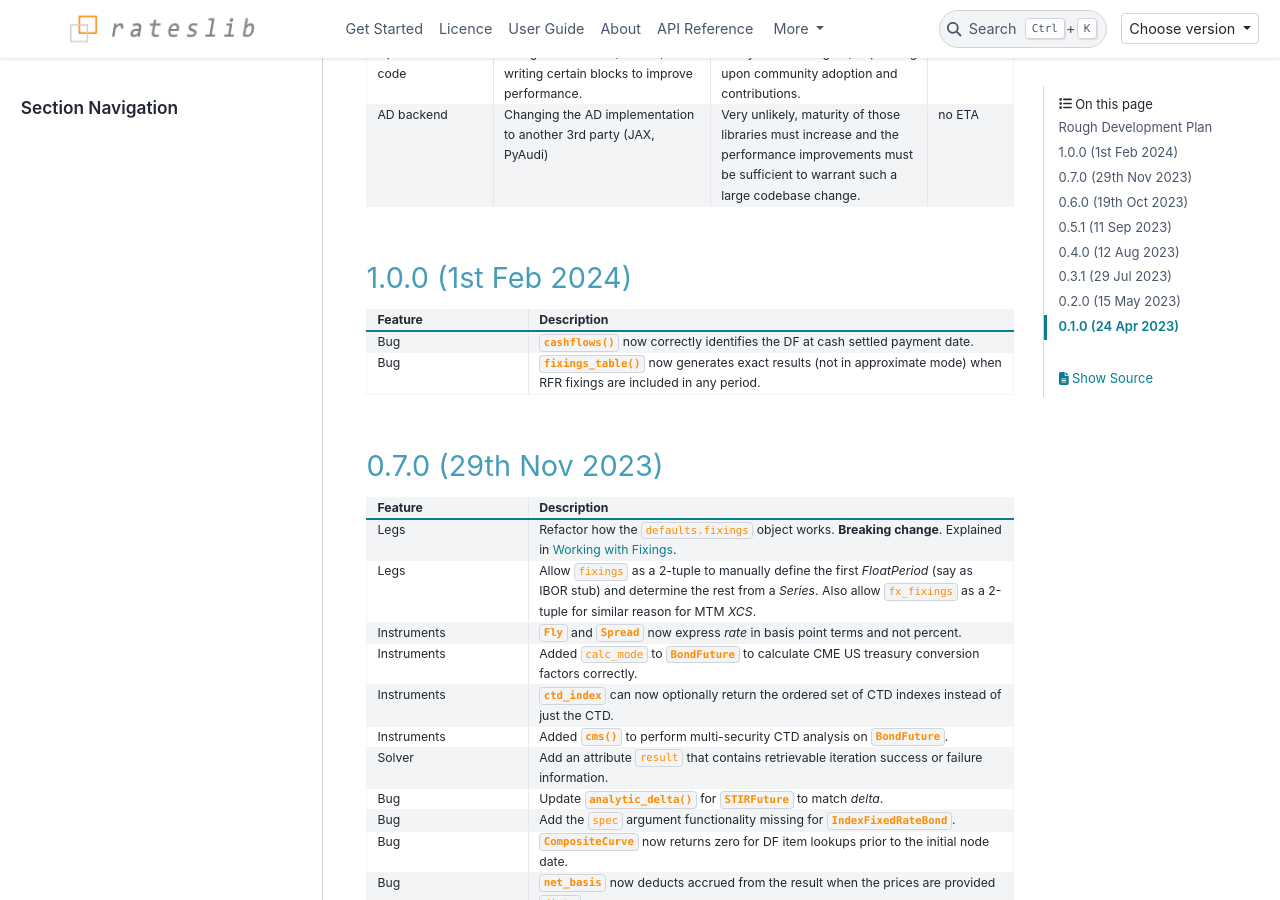
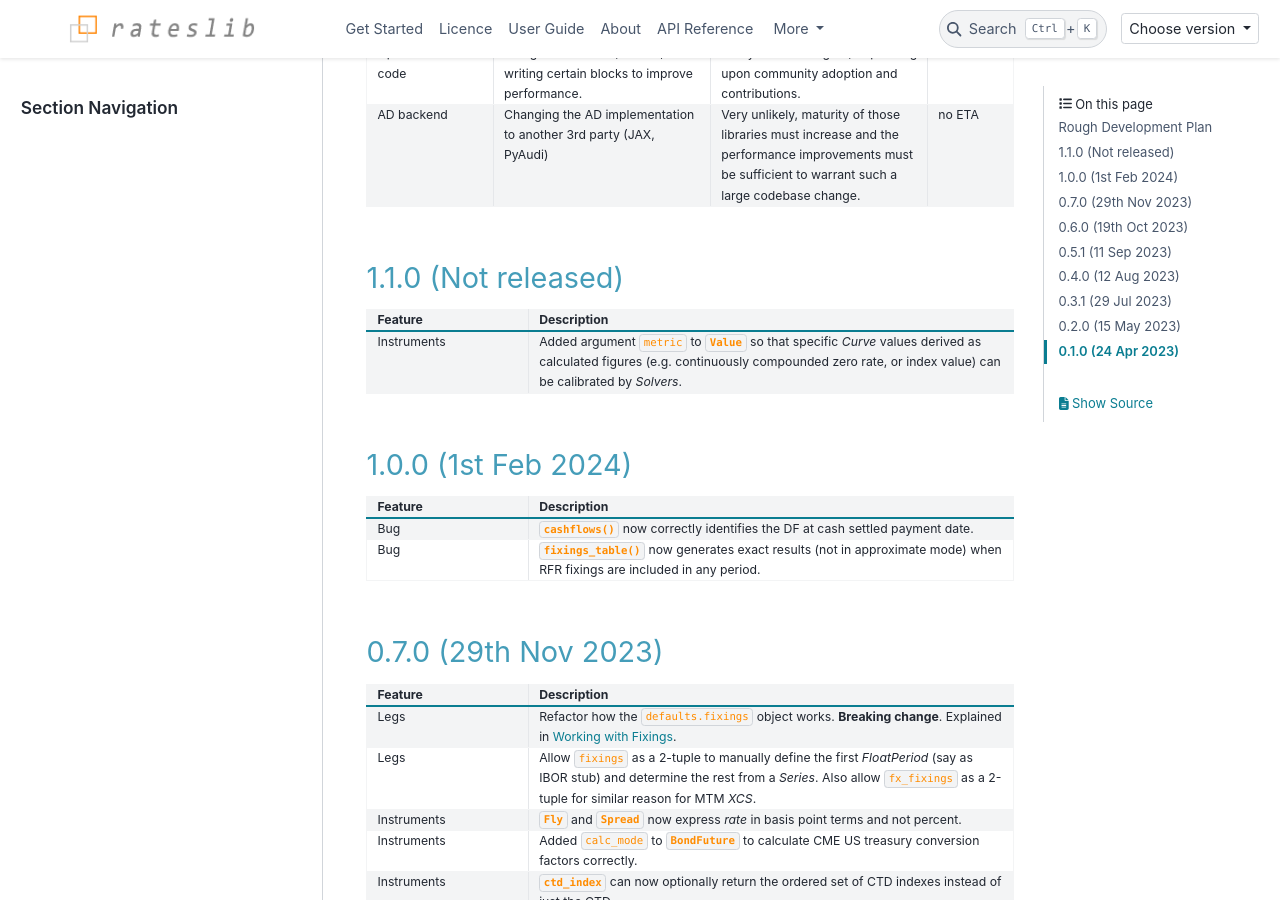
Before and after one commit to attack68/rateslib, a Sphinx documentation site: the page built from docs/source/i_whatsnew.rst, in a window 1280 px wide and 900 px high, scrolled down 517 px. Built offline with Sphinx 7.4.7 and the PyData theme 0.15.4, drawn with Linux system fonts in a browser that asks for light colours; comment, search, counter and statistics services are not loaded.

Commit message:
add metrics

```diff
--- a/docs/source/i_whatsnew.rst
+++ b/docs/source/i_whatsnew.rst
@@ -43,6 +43,20 @@ email contact through **rateslib@gmail.com**.
      - Very unlikely, maturity of those libraries must increase and the performance
        improvements must be sufficient to warrant such a large codebase change.
      - no ETA
+
+
+1.1.0 (Not released)
+**********************
+
+.. list-table::
+   :widths: 25 75
+   :header-rows: 1
+
+   * - Feature
+     - Description
+   * - Instruments
+     - Added argument ``metric`` to :class:`~rateslib.instruments.Value` so that specific *Curve* values derived
+       as calculated figures (e.g. continuously compounded zero rate, or index value) can be calibrated by *Solvers*.
 
 
 1.0.0 (1st Feb 2024)
```
Also changed, not shown: 2 other files.
